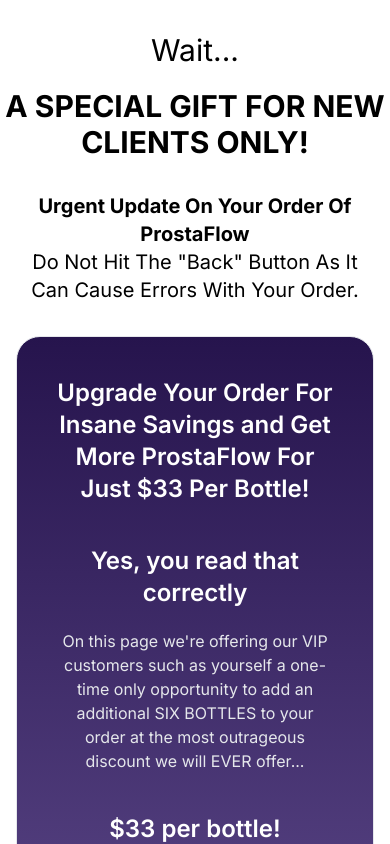
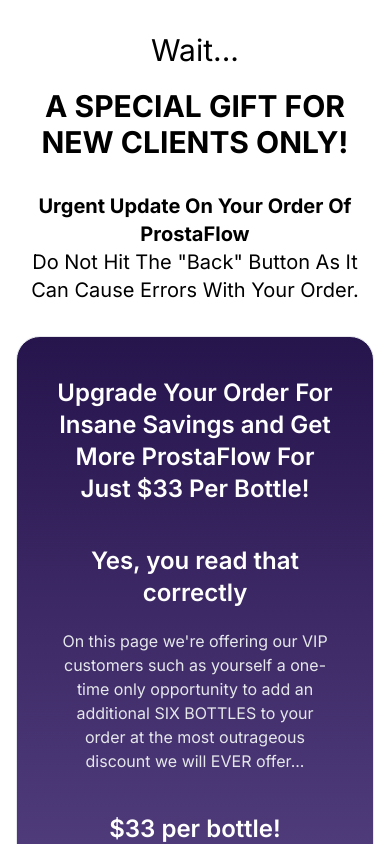
Before and after one commit to ecatungal29/nutra-template, a Next.js app: page /u/two in a window 390 px wide. Shown: the top 844 px of the page. Built offline with nearby package versions, Linux system fonts and the light colour scheme.

Commit message:
Edited the doubled number

```diff
--- a/src/app/u/two/page.tsx
+++ b/src/app/u/two/page.tsx
@@ -1,31 +1,34 @@
-import React from 'react'
-import UpsellSeal from '../components/UpsellSeal'
-import UpsellProtected from '../components/UpsellProtected'
-import Footer from '@/app/components/Footer'
-import ArrowSectionTwo from '../components/ArrowSection2'
-import UpsellBigBottleTwo from '../components/UpsellBigBottle2'
-import CopyWriterTwo from '../components/CopyWriter2'
-import RecapGridTwo from '../components/RecapGrid2'
-import UpsellTestimonialTwo from '../components/UpsellTestimonial2'
-import UpsellBonusTwo from '../components/UpsellBonus2'
-import UpsellProtectedTwo from '../components/UpsellProtected2'
+"use client";
+import React from "react";
+import UpsellSeal from "../components/UpsellSeal";
+import UpsellProtected from "../components/UpsellProtected";
+import Footer from "@/app/components/Footer";
+import ArrowSectionTwo from "../components/ArrowSection2";
+import UpsellBigBottleTwo from "../components/UpsellBigBottle2";
+import CopyWriterTwo from "../components/CopyWriter2";
+import RecapGridTwo from "../components/RecapGrid2";
+import UpsellTestimonialTwo from "../components/UpsellTestimonial2";
+import UpsellBonusTwo from "../components/UpsellBonus2";
+import UpsellProtectedTwo from "../components/UpsellProtected2";
 
 export default function UpsellTwo() {
     return (
         <>
-      <h1 className='text-3xl md:text-5xl text-black text-center mt-8'>Wait...</h1>
+            <h1 className="text-3xl md:text-5xl text-black text-center mt-8">
+                Wait...
+            </h1>
 
-      <h1 className='text-3xl md:text-4xl text-black font-bold text-center mt-5 mb-8'>
+            <h1 className="text-3xl md:text-4xl text-black font-bold text-center mt-5 mb-8 mx-3">
                 A SPECIAL GIFT FOR NEW CLIENTS ONLY!
             </h1>
 
-      <p className='text-xl md:text-2xl text-black font-bold text-center mt-5  px-5'>
+            <p className="text-xl md:text-2xl text-black font-bold text-center mt-5  px-5">
                 Urgent Update On Your Order Of ProstaFlow
             </p>
-      <p className='text-xl md:text-2xl text-black text-center mb-8 px-5'>
-        Do Not Hit The &quot;Back&quot; Button As It Can Cause Errors With Your Order.
+            <p className="text-xl md:text-2xl text-black text-center mb-8 px-5">
+                Do Not Hit The &quot;Back&quot; Button As It Can Cause Errors
+                With Your Order.
             </p>
-
 
             {/* <div className='w-11/12 md:w-9/12 mx-auto p-10 bg-[#26144d] mt-20 rounded-3xl'>
         <h1 className='text-3xl md:text-4xl text-white font-bold text-center mt-5 mb-8'>
@@ -39,41 +42,42 @@
             <CopyWriterTwo />
             <RecapGridTwo />
 
-
-
             <UpsellBigBottleTwo />
             <UpsellSeal />
             <UpsellTestimonialTwo />
             <UpsellBigBottleTwo />
             <UpsellBonusTwo />
 
-
             <div className="mx-auto w-11/12 md:w-8/12 mt-20 mb-32">
-        <h1 className='text-3xl md:text-4xl text-black font-bold text-center mb-8'>
-          So Now You Understand
-          Why On this Page Only...
-
+                <h1 className="text-3xl md:text-4xl text-black font-bold text-center mb-8">
+                    So Now You Understand Why On this Page Only...
                 </h1>
-        <p className='text-center mb-5'>
-          And today only, I&apos;m offering you the very best deal you&apos;ll ever see to stock up on ProstaFlow. This order upgrade is the one and only way to secure yourself the largest savings possible, along with the convenience and peace of mind that comes with picking up an ample supply of ProstaFlow.
+                <p className="text-center mb-5">
+                    And today only, I&apos;m offering you the very best deal
+                    you&apos;ll ever see to stock up on ProstaFlow. This order
+                    upgrade is the one and only way to secure yourself the
+                    largest savings possible, along with the convenience and
+                    peace of mind that comes with picking up an ample supply of
+                    ProstaFlow.
                 </p>
             </div>
 
             <UpsellProtectedTwo />
 
             <div className="mx-auto w-11/12 md:w-8/12 mt-20 mb-10">
-        <h1 className='text-3xl md:text-4xl text-black font-bold text-center mb-8'>
-
+                <h1 className="text-3xl md:text-4xl text-black font-bold text-center mb-8">
                     However, this truly is a one time only offer.
                 </h1>
 
-        <p className='text-center'>
-          It&apos;s GONE the moment you leave this page...So take advantage of this unprecedented opportunity to upgrade your order. Remember, your SHIPPING IS 100% FREE!
+                <p className="text-center">
+                    It&apos;s GONE the moment you leave this page...So take
+                    advantage of this unprecedented opportunity to upgrade your
+                    order. Remember, your SHIPPING IS 100% FREE!
                 </p>
             </div>
 
             <UpsellBigBottleTwo />
             <Footer />
         </>
-  )
+    );
 }
```
Lines whose indentation alone changed are shown as unchanged.
